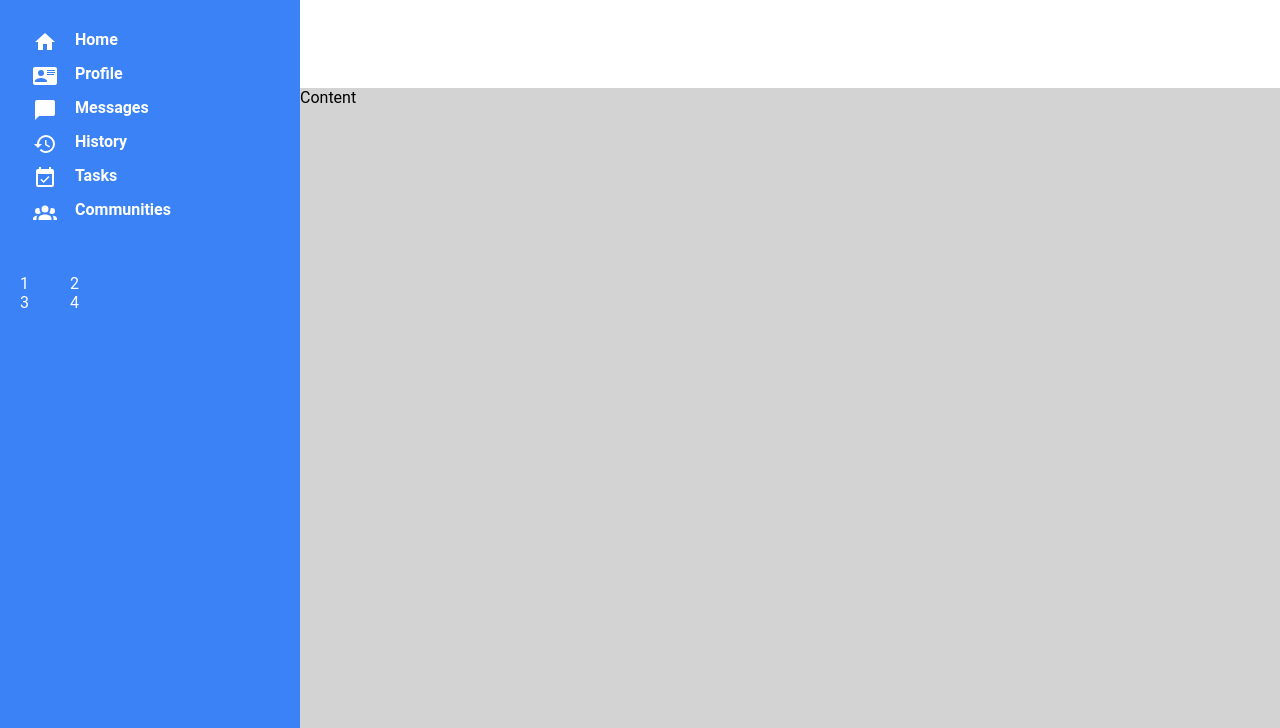
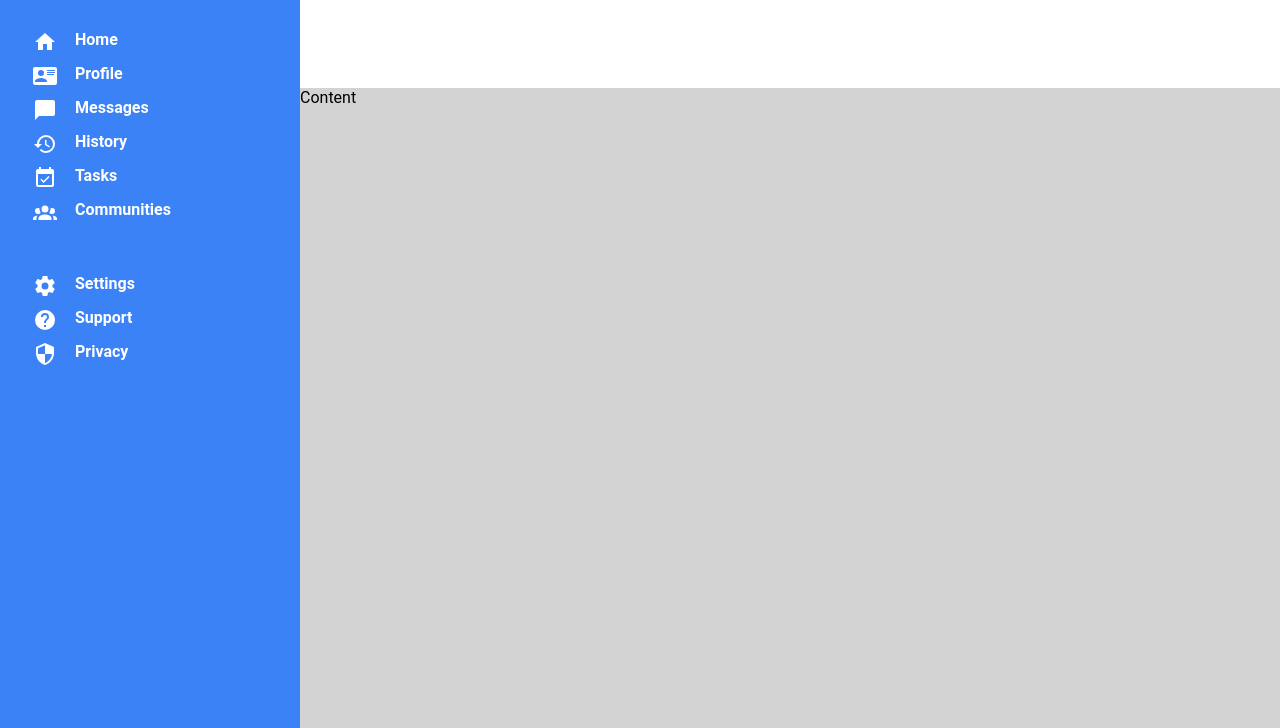
Before and after one commit to arthursl12/odin-dashboard, a plain HTML site: page index.html in a window 1280 px wide. Shown: the part 72-800 px from the top of the page. Drawn offline with Linux system fonts and the light colour scheme.

Commit message:
Style help sidebar

```diff
--- a/index.html
+++ b/index.html
@@ -41,10 +41,18 @@
                 </div>
             </div>
             <div class="help">
-                <div class="help-items">1</div>
-                <div class="help-items">2</div>
-                <div class="help-items">3</div>
-                <div class="help-items">4</div>
+                <div class="help-items">
+                    <svg class="side-icons" fill="currentColor" xmlns="http://www.w3.org/2000/svg" viewBox="0 0 24 24"><path d="M12,15.5A3.5,3.5 0 0,1 8.5,12A3.5,3.5 0 0,1 12,8.5A3.5,3.5 0 0,1 15.5,12A3.5,3.5 0 0,1 12,15.5M19.43,12.97C19.47,12.65 19.5,12.33 19.5,12C19.5,11.67 19.47,11.34 19.43,11L21.54,9.37C21.73,9.22 21.78,8.95 21.66,8.73L19.66,5.27C19.54,5.05 19.27,4.96 19.05,5.05L16.56,6.05C16.04,5.66 15.5,5.32 14.87,5.07L14.5,2.42C14.46,2.18 14.25,2 14,2H10C9.75,2 9.54,2.18 9.5,2.42L9.13,5.07C8.5,5.32 7.96,5.66 7.44,6.05L4.95,5.05C4.73,4.96 4.46,5.05 4.34,5.27L2.34,8.73C2.21,8.95 2.27,9.22 2.46,9.37L4.57,11C4.53,11.34 4.5,11.67 4.5,12C4.5,12.33 4.53,12.65 4.57,12.97L2.46,14.63C2.27,14.78 2.21,15.05 2.34,15.27L4.34,18.73C4.46,18.95 4.73,19.03 4.95,18.95L7.44,17.94C7.96,18.34 8.5,18.68 9.13,18.93L9.5,21.58C9.54,21.82 9.75,22 10,22H14C14.25,22 14.46,21.82 14.5,21.58L14.87,18.93C15.5,18.67 16.04,18.34 16.56,17.94L19.05,18.95C19.27,19.03 19.54,18.95 19.66,18.73L21.66,15.27C21.78,15.05 21.73,14.78 21.54,14.63L19.43,12.97Z" /></svg>
+                    <p>Settings</p>
+                </div>
+                <div class="help-items">
+                    <svg class="side-icons" fill="currentColor" xmlns="http://www.w3.org/2000/svg" viewBox="0 0 24 24"><path d="M15.07,11.25L14.17,12.17C13.45,12.89 13,13.5 13,15H11V14.5C11,13.39 11.45,12.39 12.17,11.67L13.41,10.41C13.78,10.05 14,9.55 14,9C14,7.89 13.1,7 12,7A2,2 0 0,0 10,9H8A4,4 0 0,1 12,5A4,4 0 0,1 16,9C16,9.88 15.64,10.67 15.07,11.25M13,19H11V17H13M12,2A10,10 0 0,0 2,12A10,10 0 0,0 12,22A10,10 0 0,0 22,12C22,6.47 17.5,2 12,2Z" /></svg>
+                    <p>Support</p>
+                </div>
+                <div class="help-items">
+                    <svg class="side-icons" fill="currentColor" xmlns="http://www.w3.org/2000/svg" viewBox="0 0 24 24"><path d="M12,12H19C18.47,16.11 15.72,19.78 12,20.92V12H5V6.3L12,3.19M12,1L3,5V11C3,16.55 6.84,21.73 12,23C17.16,21.73 21,16.55 21,11V5L12,1Z" /></svg>
+                    <p>Privacy</p>
+                </div>
             </div>
         </div>
         <div id="top-panel">Top Panel</div>
--- a/style.css
+++ b/style.css
@@ -75,7 +75,8 @@ body{
 }
 
 /* || || NAV */
-.nav-items{
+.nav-items,
+.help-items{
     grid-column: 1 / 1;
     display: grid;
     gap: 5px;
@@ -83,11 +84,13 @@ body{
     grid-template-rows: auto;
 }
 
-.nav{
+.nav,
+.help{
     gap: 10px;
 }
 
-.nav-items > p {
+.nav-items > p,
+.help-items > p {
     font-weight: 650;
 }
 
```
